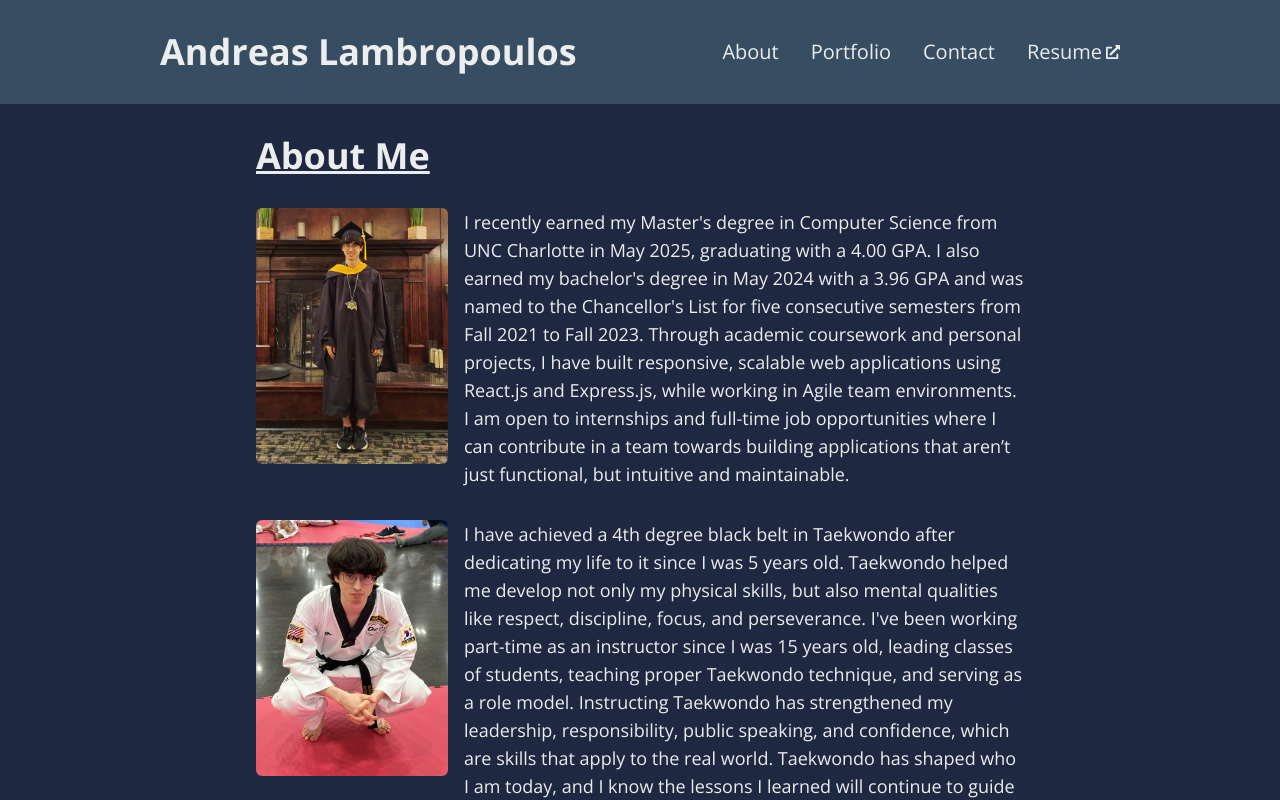
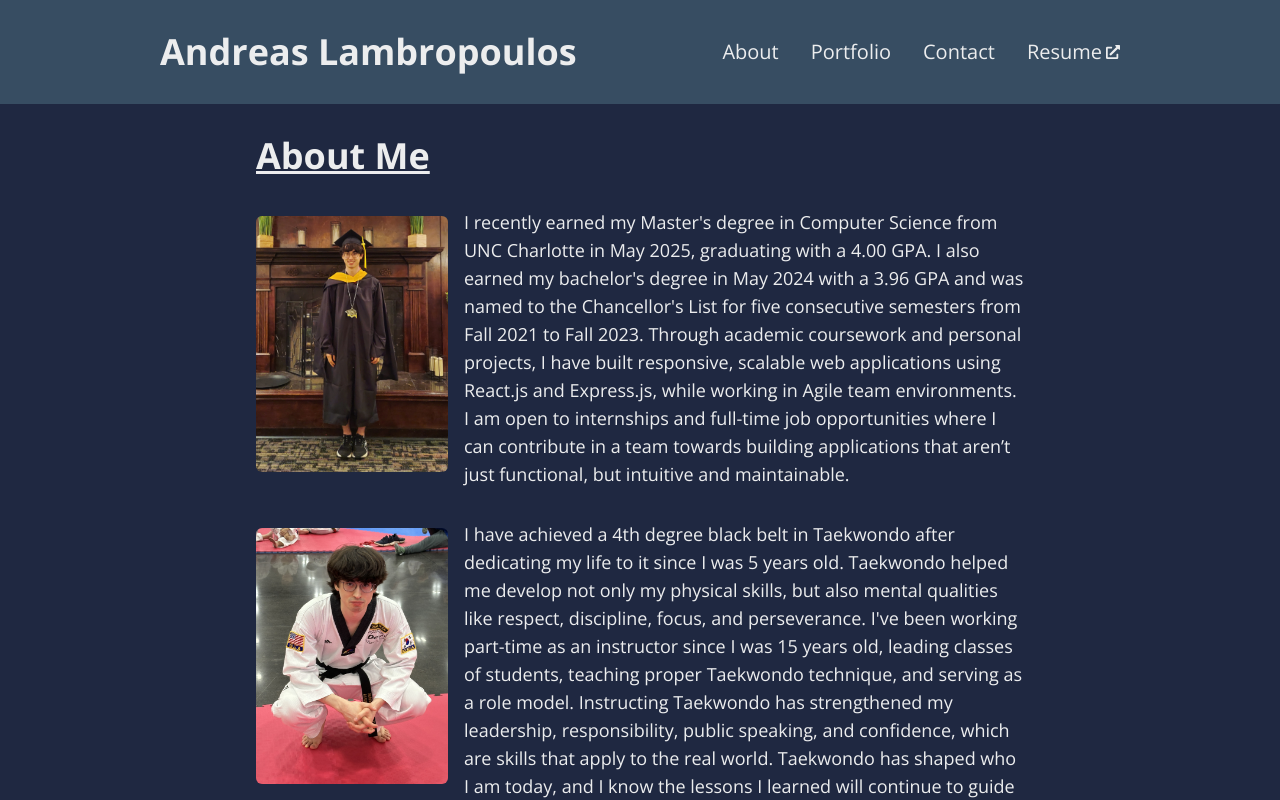
Before and after one commit to andlamb2002/portfolio, a React (Vite) app: page /about in a window 1280 px wide. Shown: the top 800 px of the page. Built offline with nearby package versions, Linux system fonts and the light colour scheme.

Commit message:
Small spacing fix for about me

```diff
--- a/src/Components/AboutSection.jsx
+++ b/src/Components/AboutSection.jsx
@@ -3,7 +3,7 @@ import PropTypes from "prop-types";
 const AboutSection = ({ img, alt, text }) => {
     return (
         <div className="flex flex-col lg:flex-row items-start">
-            <img src={img} alt={alt} className="w-48 h-64 flex-shrink-0 object-cover rounded-md"/>
+            <img src={img} alt={alt} className="lg:mt-2 w-48 h-64 flex-shrink-0 object-cover rounded-md"/>
             <article>
                 <p className="mt-4 lg:mt-0 lg:ml-4 text-lg">{text}</p>
             </article>
```
